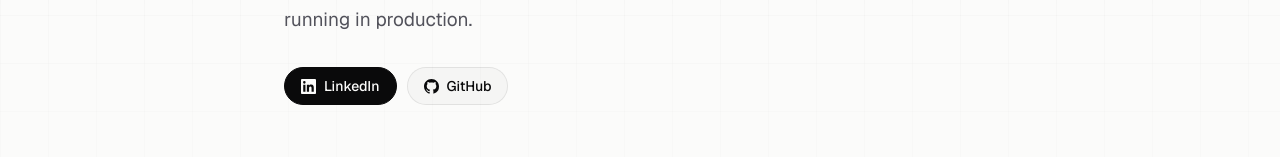
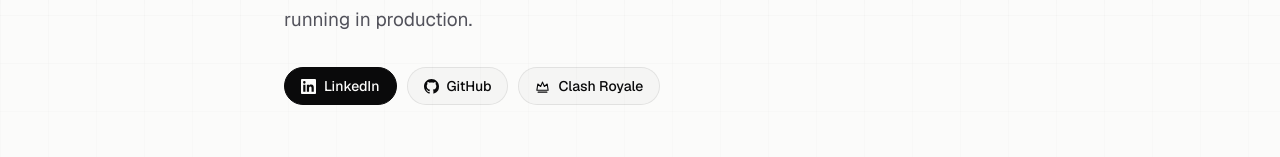
Before and after one commit to similas/similas.github.io, a plain HTML site: page index.html in a window 1280 px wide. Shown: the part 417-574 px from the top of the page. Drawn offline with nearby package versions, Linux system fonts and the light colour scheme; no server answers.

Commit message:
Put the Clash Royale link back in the hero
Co-Authored-By: Claude Opus 5.5 <noreply@anthropic.com>

```diff
--- a/index.html
+++ b/index.html
@@ -87,6 +87,10 @@
         <a class="btn" href="https://github.com/similasa" target="_blank" rel="noreferrer">
           <svg width="15" height="15" viewBox="0 0 24 24" fill="currentColor" aria-hidden="true"><path d="M12 0C5.37 0 0 5.37 0 12c0 5.31 3.435 9.795 8.205 11.385.6.105.825-.255.825-.57 0-.285-.015-1.23-.015-2.235-3.015.555-3.795-.735-4.035-1.41-.135-.345-.72-1.41-1.23-1.695-.42-.225-1.02-.78-.015-.795.945-.015 1.62.87 1.845 1.23 1.08 1.815 2.805 1.305 3.495.99.105-.78.42-1.305.765-1.605-2.67-.3-5.46-1.335-5.46-5.925 0-1.305.465-2.385 1.23-3.225-.12-.3-.54-1.53.12-3.18 0 0 1.005-.315 3.3 1.23.96-.27 1.98-.405 3-.405s2.04.135 3 .405c2.295-1.56 3.3-1.23 3.3-1.23.66 1.65.24 2.88.12 3.18.765.84 1.23 1.905 1.23 3.225 0 4.605-2.805 5.625-5.475 5.925.435.375.81 1.095.81 2.22 0 1.605-.015 2.895-.015 3.3 0 .315.225.69.825.57A12.02 12.02 0 0 0 24 12c0-6.63-5.37-12-12-12z"/></svg>
           GitHub
+        </a>
+        <a class="btn" href="https://royaleapi.com/player/asadr07" target="_blank" rel="noreferrer" title="Competitive Clash Royale player">
+          <svg width="15" height="15" viewBox="0 0 24 24" fill="none" stroke="currentColor" stroke-width="1.8" stroke-linecap="round" stroke-linejoin="round" aria-hidden="true"><path d="M3 18h18l-1.5-10-4.5 4-3-7-3 7-4.5-4z"/><path d="M5 21h14"/></svg>
+          Clash Royale
         </a>
       </div>
     </section>
```
